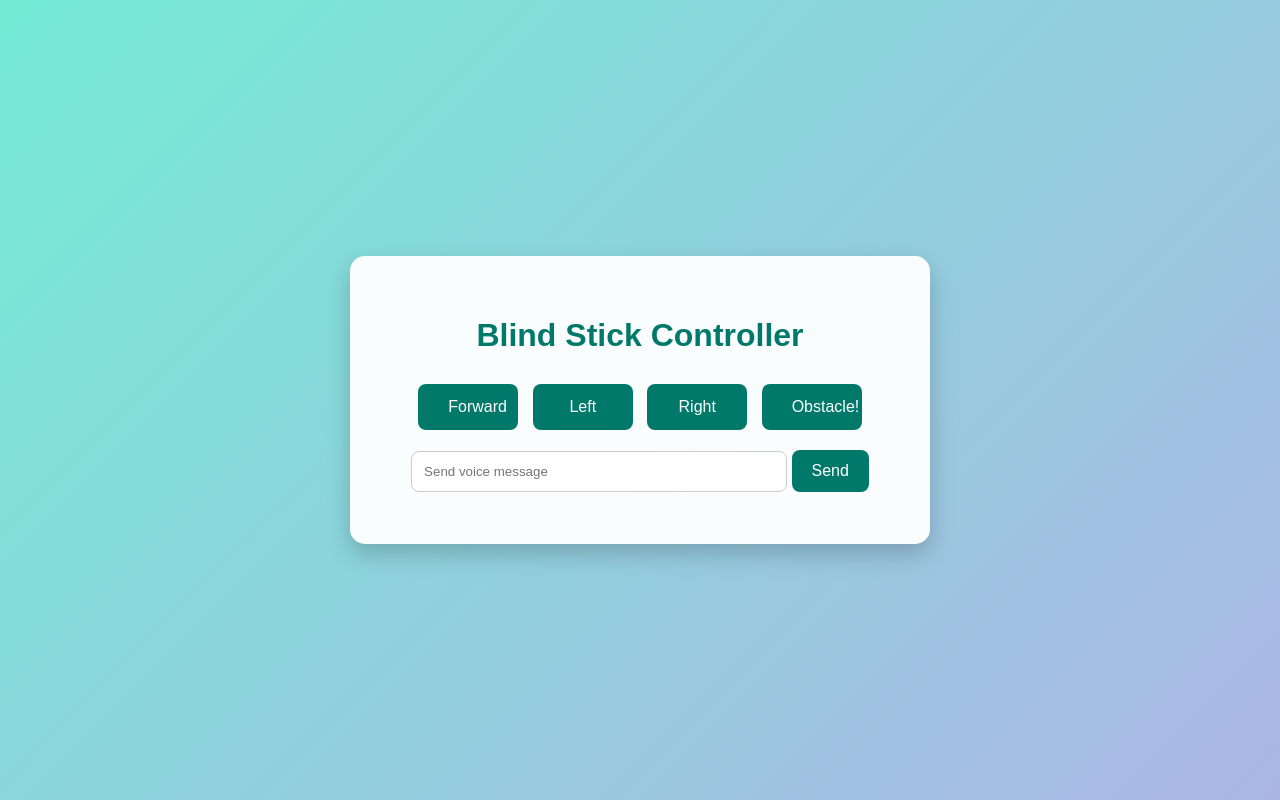
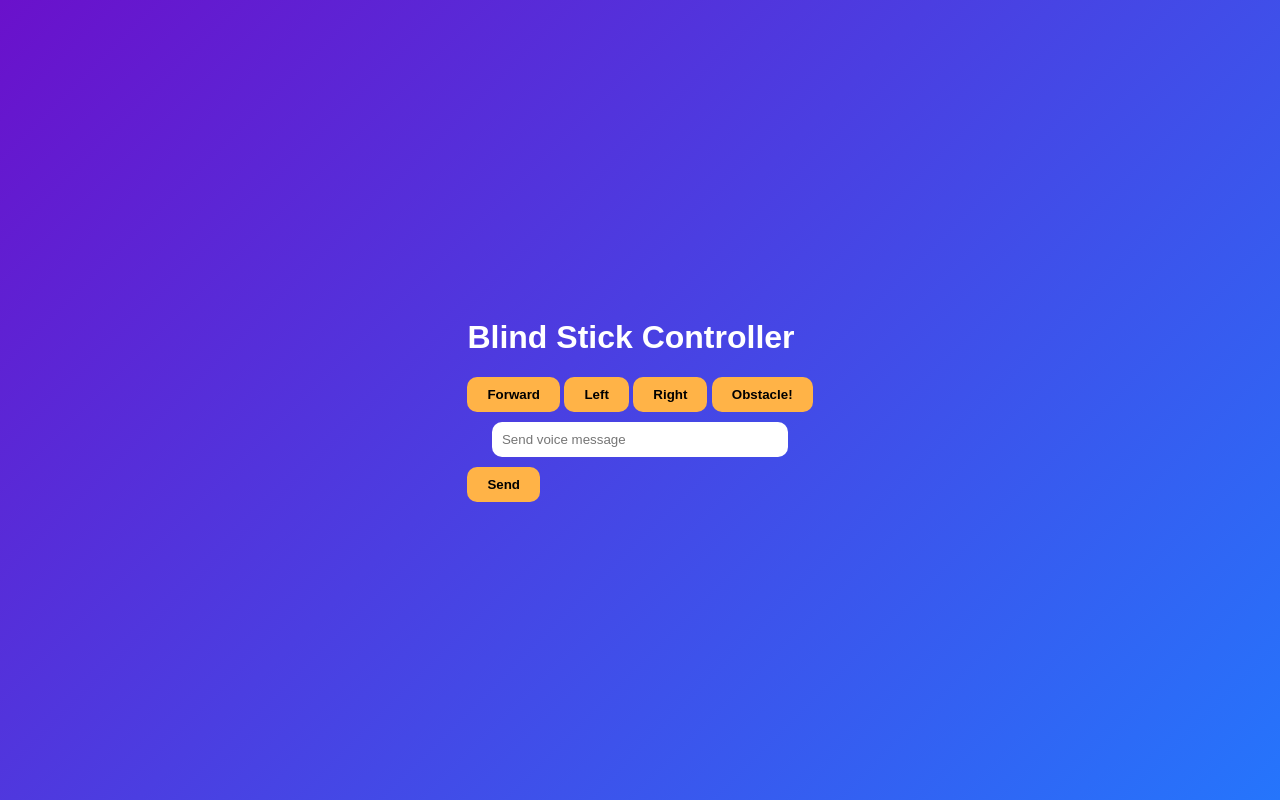
Before and after one commit to gisubizo10060-create/yarakoze, a Flask app: page /blind in a window 1280 px wide. Run offline with Flask 3, Linux system fonts and the light colour scheme.

Commit message:
Update dashboard and login design with map and colors

```diff
--- a/static/style.css
+++ b/static/style.css
@@ -1,87 +1,45 @@
 body {
-    font-family: 'Arial', sans-serif;
-    background: linear-gradient(135deg, #74ebd5, #ACB6E5);
+    font-family: Arial, sans-serif;
+    background: linear-gradient(135deg, #6a11cb, #2575fc);
+    color: #fff;
+    height: 100vh;
     margin: 0;
-    padding: 0;
     display: flex;
     justify-content: center;
     align-items: center;
-    min-height: 100vh;
 }
 
-.container {
-    background-color: rgba(255, 255, 255, 0.95);
-    padding: 40px;
-    border-radius: 15px;
-    box-shadow: 0 10px 25px rgba(0,0,0,0.2);
+.center-container {
+    background-color: rgba(0,0,0,0.6);
+    padding: 30px;
+    border-radius: 20px;
     text-align: center;
-    width: 90%;
-    max-width: 500px;
-    transition: transform 0.3s;
 }
 
-.container:hover {
-    transform: translateY(-5px);
-}
-
-h1, h2 {
-    color: #00796b;
-    margin-bottom: 25px;
-}
-
-input[type=text], input[type=password] {
+input {
+    display: block;
+    margin: 10px auto;
+    padding: 10px;
+    border-radius: 10px;
+    border: none;
     width: 80%;
-    padding: 14px;
-    margin: 12px 0;
-    border-radius: 8px;
-    border: 1px solid #ccc;
-    transition: all 0.3s;
-}
-
-input[type=text]:focus, input[type=password]:focus {
-    border-color: #00796b;
-    box-shadow: 0 0 8px rgba(0,121,107,0.4);
-    outline: none;
 }
 
 button {
-    padding: 14px 30px;
-    margin-top: 15px;
+    padding: 10px 20px;
+    border-radius: 10px;
     border: none;
-    border-radius: 8px;
-    background-color: #00796b;
-    color: white;
-    font-size: 16px;
+    background-color: #ffb347;
+    color: #000;
+    font-weight: bold;
     cursor: pointer;
-    transition: all 0.3s;
 }
 
 button:hover {
-    background-color: #004d40;
-    transform: scale(1.05);
+    background-color: #ffcc70;
 }
 
-#map {
-    width: 100%;
-    height: 400px;
-    border-radius: 12px;
-    margin-top: 20px;
-    box-shadow: 0 4px 12px rgba(0,0,0,0.2);
+.error {
+    color: #ff4444;
+    font-weight: bold;
 }
-
-.movement-buttons button {
-    margin: 5px;
-    width: 100px;
-}
-
-.voice-message input {
-    width: 70%;
-    padding: 12px;
-    border-radius: 8px;
-    border: 1px solid #ccc;
-}
-
-.voice-message button {
-    padding: 12px 20px;
-    border-radius: 8px;
-}
```
Also changed, not shown: login.html (+14 -11 lines), static/script.js (+1 -41 lines), templates/dashboard.html (+41 -9 lines).
